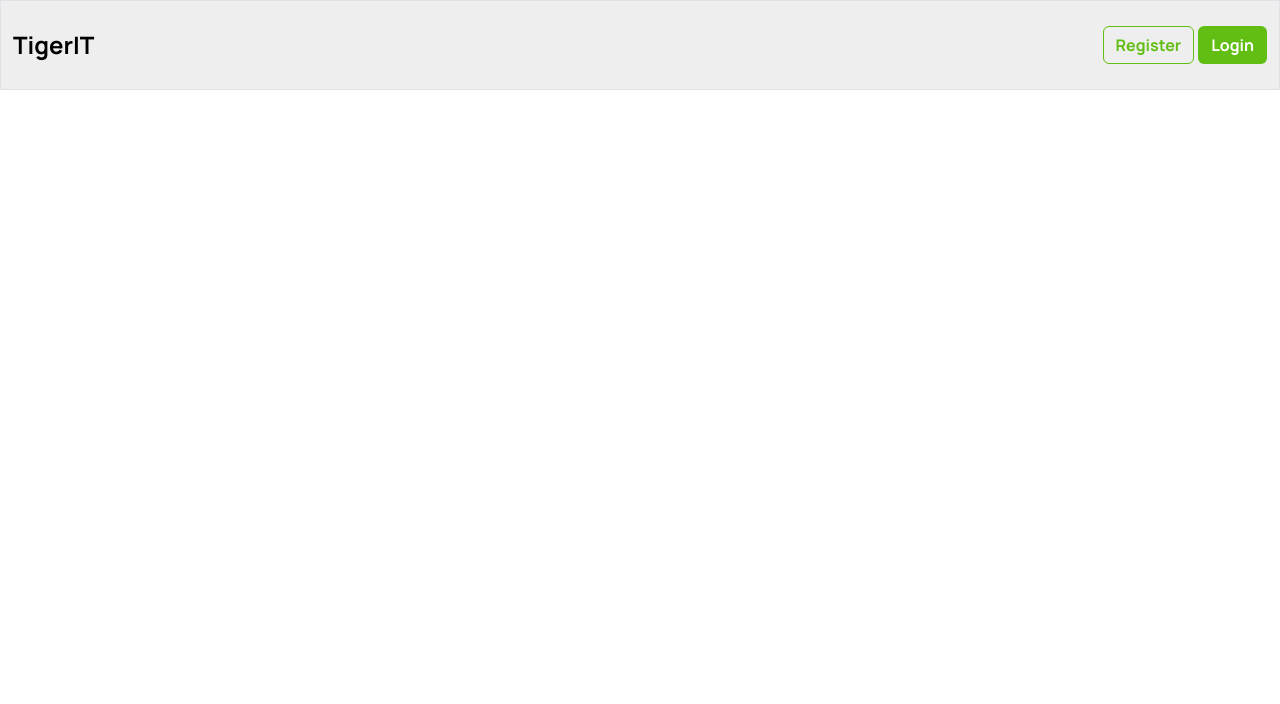
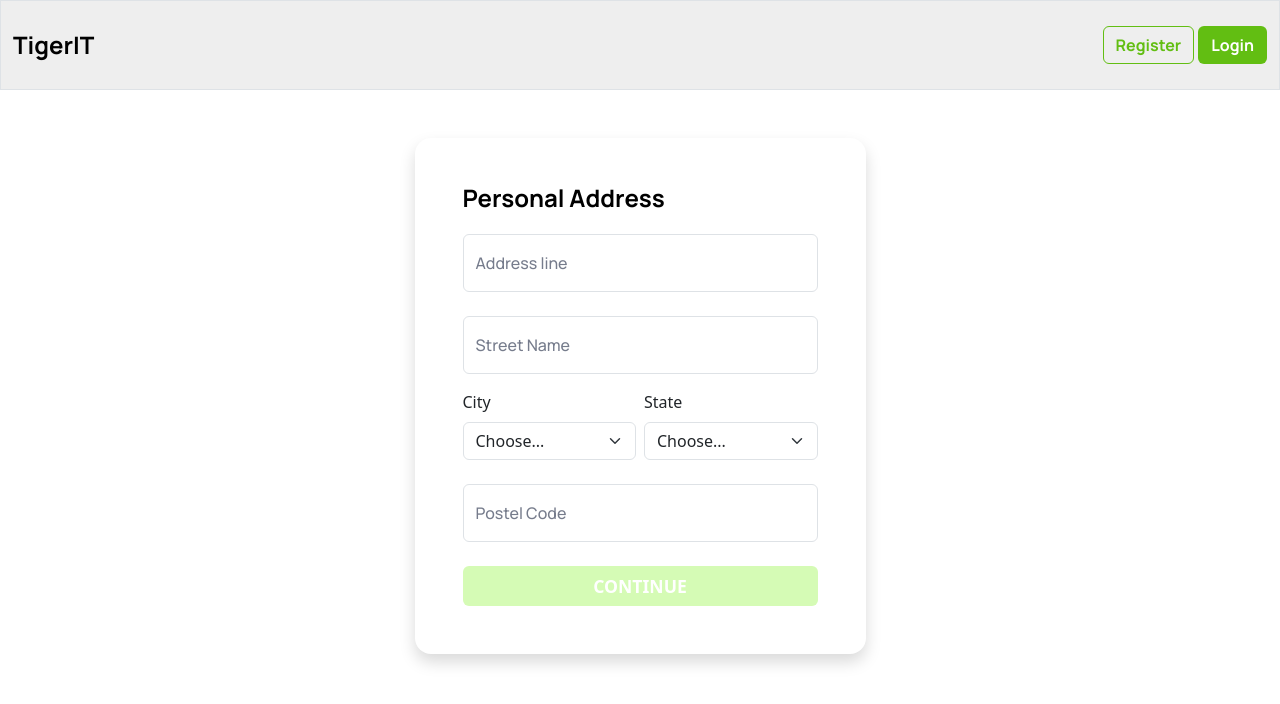
Before and after one commit to muhammad-al-fahad/Tiger-It, a React (Create React App) app: page /signin/info in a window 1280 px wide. Shown: the top 704 px of the page. Built offline with nearby package versions, Linux system fonts and the light colour scheme.

Commit message:
change color of button after click on form, done

```diff
--- a/src/App.js
+++ b/src/App.js
@@ -1,6 +1,5 @@
 import { BrowserRouter as Router, Routes, Route } from "react-router-dom";
 import Validation from "./Components/Validation/Validation";
-
 import Message from "./Components/Message/Message";
 import Welcome from "./Components/Welcome/welcome";
 import ConfirmPass from "./Components/ConfirmPass/ConfirmPass";
@@ -17,8 +16,16 @@ function App() {
         <Navbar />
         <Routes>
           <Route path="/" element={<Welcome />} />
-          <Route path="/validation" element={<Validation />} />
-          <Route path="/validation/message" element={<Message />} />
+          <Route path="/signup/firstname" element={<FirstName />} />
+          <Route path="/signup/confirmpassword" element={<ConfirmPass />} />
+          <Route path="/signin" element={<SignIn />} />
+          <Route path="/signin/info" element={<Personalinfo />} />
+          <Route path="/forgetpassword" element={<ForgetPassword />} />
+
+          {/*
+            <Route path="/validation" element={<Validation />} />
+            <Route path="/validation/message" element={<Message />} />
+          */}
         </Routes>
       </Router>
     </>
--- a/src/Components/ConfirmPass/ConfirmPass.js
+++ b/src/Components/ConfirmPass/ConfirmPass.js
@@ -39,7 +39,7 @@ function ConfirmPass() {
                     Create Password <br />
                   </h5>
 
-                  <form onSubmit={handleDate}>
+                  <form onSubmit={handleDate} onClick={() => document.getElementById('form-btn').style.background = '#62BE12'}>
                     <div className="form-floating mb-3 mt-4">
                       <input
                         type={showPassword ? "text" : "password"}
@@ -99,6 +99,8 @@ function ConfirmPass() {
 
                     <div class="d-grid mt-4">
                       <button
+                        id="form-btn"
+                        style={{background: '#d5fbb5'}}
                         class="btn  btn-login text-uppercase fw-bold"
                         type="submit"
                       >
--- a/src/Components/FirstName/FirstName.js
+++ b/src/Components/FirstName/FirstName.js
@@ -1,18 +1,15 @@
 import React, { useState } from "react";
 import axios from "axios";
-import image1 from "../assest/images/Social icon-1.png";
-import image2 from "../assest/images/Social icon-2.png";
-import image3 from "../assest/images/Social icon-3.png";
-import image4 from "../assest/images/Eye Closed.png";
-import image5 from "../assest/images/Eye.png";
 
 function FirstName() {
   const [firstname, setfirstname] = useState(" ");
   const [lastname, setlastname] = useState(" ");
   const [showPassword, setShowPassword] = useState(false);
+
   const togglePasswordVisibility = () => {
     setShowPassword(!showPassword);
   };
+
   function handleDate(e) {
     e.preventDefault();
 
@@ -43,7 +40,7 @@ function FirstName() {
                     <br />
                   </h5>
 
-                  <form onSubmit={handleDate}>
+                  <form onSubmit={handleDate} onClick={() => document.getElementById('form-btn').style.background = '#62BE12'}>
                     <div class="form-floating mb-3 mt-4">
                       <input
                         type="text"
@@ -73,6 +70,8 @@ function FirstName() {
 
                     <div class="d-grid mt-4">
                       <button
+                        id="form-btn"
+                        style={{background: '#d5fbb5'}}
                         class="btn  btn-login text-uppercase fw-bold"
                         type="submit"
                       >
--- a/src/Components/ForgetPassword/ForgetPassword.js
+++ b/src/Components/ForgetPassword/ForgetPassword.js
@@ -35,7 +35,7 @@ function ForgetPassword() {
                     Enter your mail address <br />
                   </h5>
 
-                  <form onSubmit={handleDate}>
+                  <form onSubmit={handleDate} onClick={() => document.getElementById('form-btn').style.background = '#62BE12'}>
                     <div class="form-floating mb-3 mt-4">
                       <input
                         type="email"
@@ -53,6 +53,8 @@ function ForgetPassword() {
 
                     <div class="d-grid mt-4">
                       <button
+                        id="form-btn"
+                        style={{background: '#d5fbb5'}}
                         class="btn  btn-login text-uppercase fw-bold"
                         type="submit"
                       >
--- a/src/Components/Personalinfo/Personalinfo.js
+++ b/src/Components/Personalinfo/Personalinfo.js
@@ -7,7 +7,7 @@ function Personalinfo() {
   const [postalcode, setPostalcode] = useState(" ");
   const [city, setCity] = useState("");
   const [state, setState] = useState("");
-  const [buttonColor, setButtonColor] = useState("#F22C21"); // Initial color
+
   function handleDate(e) {
     e.preventDefault();
 
@@ -28,10 +28,7 @@ function Personalinfo() {
         console.log(error);
       });
   }
-  const handleFormClick = () => {
-    // Change button color to green on form click
-    setButtonColor("#F22C21");
-  };
+
   return (
     <>
       <section className="UserLogin ">
@@ -45,7 +42,7 @@ function Personalinfo() {
                     <br />
                   </h5>
 
-                  <form onSubmit={handleDate} onClick={handleFormClick}>
+                  <form id="form" onSubmit={handleDate} onClick={() => document.getElementById('form-btn').style.background = '#62BE12'}>
                     <div class="form-floating mb-3 mt-4">
                       <input
                         type="text"
@@ -142,7 +139,9 @@ function Personalinfo() {
                     </div>
                     <div className="d-grid mt-4">
                       <button
-                        className={`btn btn-login text-uppercase fw-bold btn-${buttonColor}`}
+                        id="form-btn"
+                        style={{background: '#d5fbb5'}}
+                        className={'btn btn-login text-uppercase fw-bold'}
                         type="submit"
                       >
                         Continue
--- a/src/Components/Welcome/welcome.css
+++ b/src/Components/Welcome/welcome.css
@@ -3,8 +3,6 @@
 .welcome {
     width: 100%;
     height: 100%;
-    padding-top: 169px;
-    padding-bottom: 231px;
     background: #F5F6FA;
     flex-direction: column;
     justify-content: flex-start;
--- a/src/Components/Welcome/welcome.js
+++ b/src/Components/Welcome/welcome.js
@@ -68,7 +68,7 @@ function Welcome() {
                 </div>
             </form>
           </div>
-          <Button text="Continue" link="#"/>
+          <Button text="Continue" link="/signin"/>
         </div>
       </div>
     </div>
--- a/src/Components/signin/SignIn.js
+++ b/src/Components/signin/SignIn.js
@@ -46,7 +46,7 @@ function SignIn() {
                     Welcome ! <br />
                   </h5>
                   <p className="login-dcs">Signup or login in to continue</p>
-                  <form onSubmit={handleDate}>
+                  <form onSubmit={handleDate} onClick={() => document.getElementById('form-btn').style.background = '#62BE12'}>
                     <div class="form-floating mb-3 mt-4">
                       <input
                         type="email"
@@ -109,6 +109,7 @@ function SignIn() {
 
                     <div class="d-grid mt-4">
                       <button
+                        id="form-btn" style={{background: '#d5fbb5'}}
                         class="btn  btn-login text-uppercase fw-bold"
                         type="submit"
                       >
```
